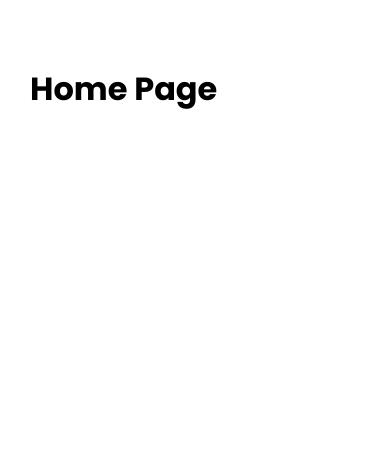
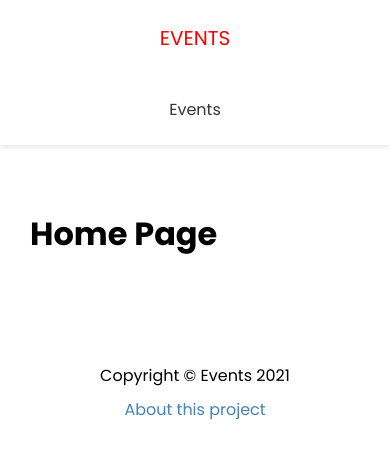
Before and after one commit to sajeebmahamed/event-app-nextjs-strapi, a Next.js app: page / in a window 390 px wide. Shown: the top 458 px of the page. Built offline with nearby package versions, Linux system fonts and the light colour scheme.

Commit message:
404 page added

```diff
--- /dev/null
+++ b/components/Footer.js
@@ -0,0 +1,12 @@
+import Link from "next/link";
+import styles from "../styles/Footer.module.css";
+export default function Footer() {
+  return (
+    <footer className={styles.footer}>
+      <p> Copyright &copy; Events 2021 </p>
+      <p>
+        <Link href="/about"> About this project </Link>
+      </p>
+    </footer>
+  );
+}
--- /dev/null
+++ b/components/Header.js
@@ -0,0 +1,22 @@
+import Link from "next/link";
+import styles from "../styles/Header.module.css";
+export default function Header() {
+  return (
+    <header className={styles.header}>
+      <div className={styles.logo}>
+        <Link href="/">
+          <a> Events </a>
+        </Link>
+      </div>
+      <nav>
+        <ul>
+          <li>
+            <Link href="/events">
+              <a> Events </a>
+            </Link>
+          </li>
+        </ul>
+      </nav>
+    </header>
+  );
+}
--- a/components/Layout.js
+++ b/components/Layout.js
@@ -1,5 +1,7 @@
 import Head from "next/head";
 import styles from "../styles/Layout.module.css";
+import Footer from "./Footer";
+import Header from "./Header";
 export default function Layout({ title, keywords, description, children }) {
   return (
     <div>
@@ -8,7 +10,9 @@
         <meta name="description" content={description} />
         <meta name="keywords" content={keywords} />
       </Head>
+      <Header />
       <div className={styles.container}>{children}</div>
+      <Footer />
     </div>
   );
 }
--- a/package.json
+++ b/package.json
@@ -10,6 +10,7 @@
   "dependencies": {
     "next": "10.1.3",
     "react": "17.0.2",
-    "react-dom": "17.0.2"
+    "react-dom": "17.0.2",
+    "react-icons": "^4.2.0"
   }
 }
--- /dev/null
+++ b/styles/Footer.module.css
@@ -0,0 +1,8 @@
+.footer {
+  margin: 100px 0 40px;
+  text-align: center;
+}
+
+.footer p {
+  margin: 5px 0;
+}
--- /dev/null
+++ b/styles/Header.module.css
@@ -0,0 +1,56 @@
+.header {
+  display: flex;
+  justify-content: space-between;
+  align-items: center;
+  background: #fff;
+  color: #333;
+  height: 60px;
+  padding: 0 30px;
+  box-shadow: 0 2px 5px rgba(0, 0, 0, 0.1);
+}
+
+.header a {
+  color: #333;
+  margin-right: 20px;
+}
+
+.header a:hover {
+  color: #000;
+}
+.header ul {
+  display: flex;
+  align-items: center;
+  justify-content: center;
+  list-style: none;
+}
+
+.logo {
+  color: red;
+  font-size: 20px;
+  text-transform: uppercase;
+}
+
+.logo a {
+  color: red;
+}
+
+@media (max-width: 768px) {
+  .header {
+    flex-direction: column;
+    height: auto;
+  }
+
+  .header ul {
+    margin: 20px 0;
+    flex-direction: column;
+    text-align: center;
+  }
+
+  .header a {
+    margin-right: 0;
+  }
+
+  .logo {
+    margin: 20px 0;
+  }
+}
```
Also changed, not shown: pages/404.js (added, +19 -0 lines), styles/404.module.css (added, +8 -0 lines), 1 other file (tests, documents, lock files or other folders).
